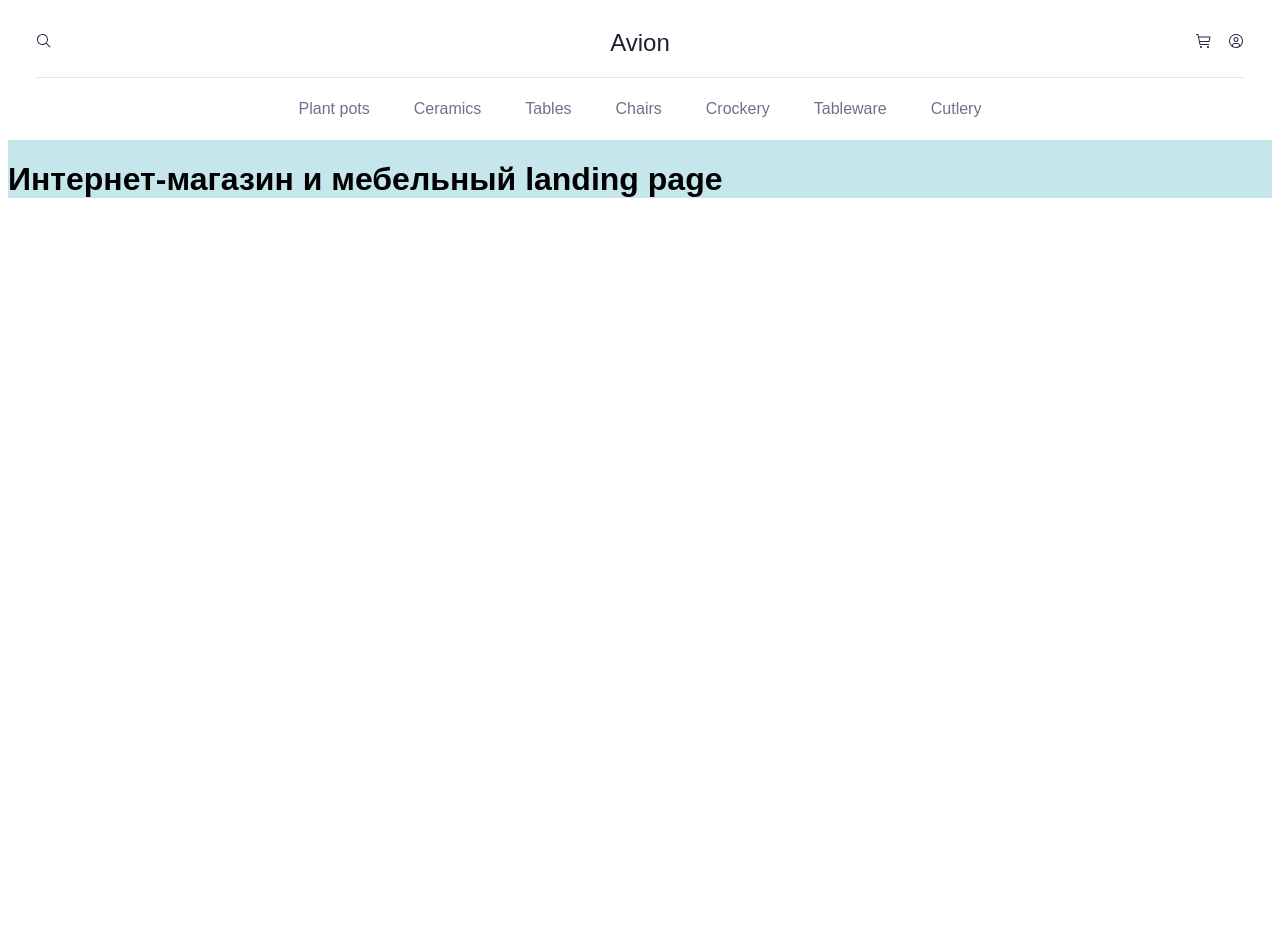
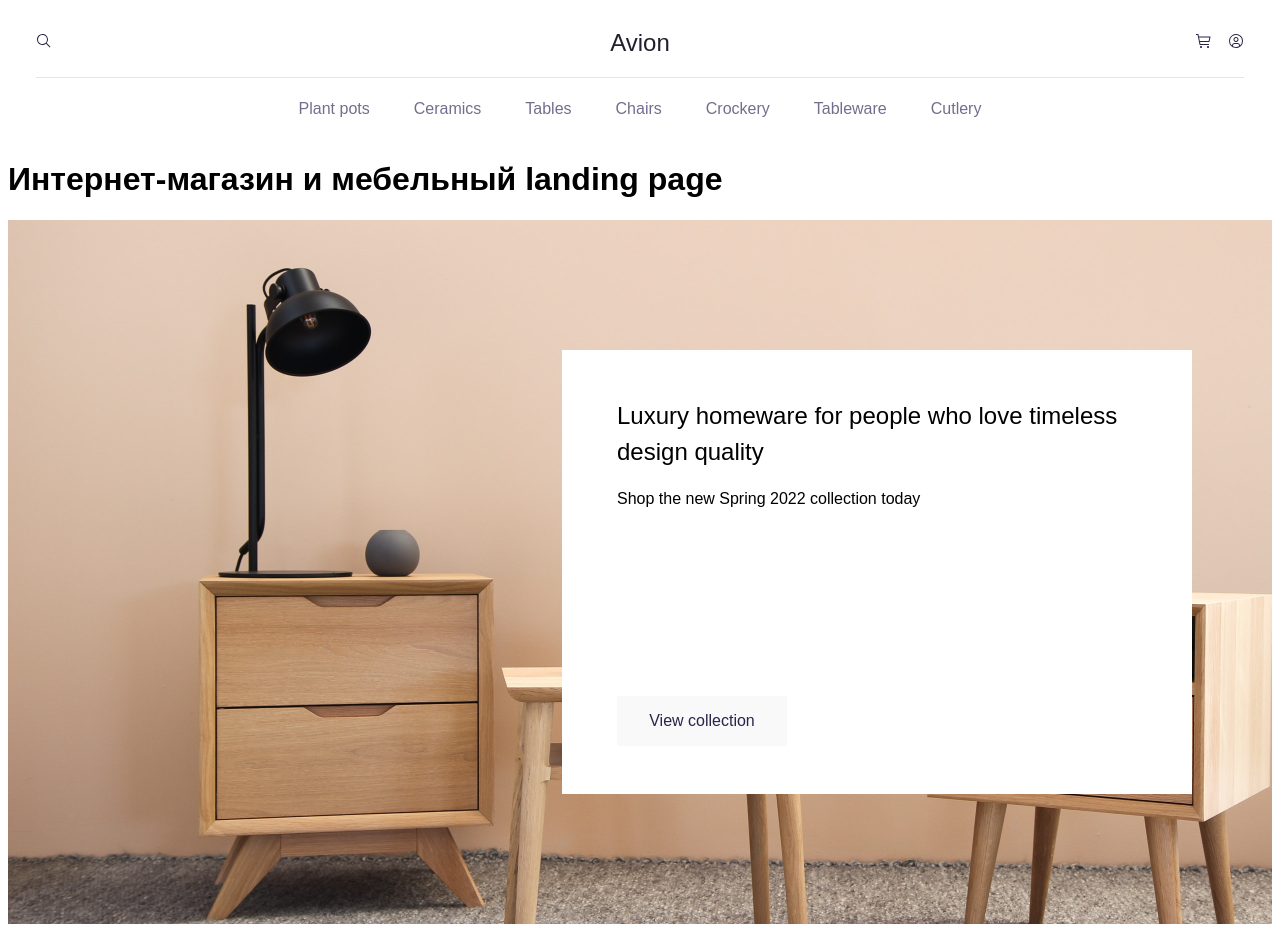
Before and after one commit to yuKalashnikova2/landing-page, a Nuxt app: page / in a window 1280 px wide. Before the commit the page ends 816 px from the top, so only its background shows below. Built offline with nearby package versions, Linux system fonts and the light colour scheme; a web font is replaced by a local one.

Commit message:
feat(component): HeroBlock

```diff
--- a/app.vue
+++ b/app.vue
@@ -26,12 +26,15 @@ a {
   color: #22202e;
 }
 
+img {
+  max-width: 100%;
+}
+
 ul li {
   list-style-type: none;
 }
 .container {
   margin: 0 auto;
   max-width: 1440px;
-  background: rgb(197, 230, 234);
 }
 </style>
--- /dev/null
+++ b/components/HeroBlock.vue
@@ -0,0 +1,56 @@
+<script setup></script>
+
+<template>
+  <div class="hero">
+    <div class="hero-info">
+      <div class="hero-info__text">
+        <h2 class="hero-info__title">
+          Luxury homeware for people who love timeless design quality
+        </h2>
+        <span class="hero-info__description"
+          >Shop the new Spring 2022 collection today</span
+        >
+      </div>
+      <div class="hero-info__link">
+        <NuxtLink to="#" class="hero-info__link-btn">View collection</NuxtLink>
+      </div>
+    </div>
+  </div>
+</template>
+
+<style lang="scss">
+.hero {
+  background: url('/img/hero-block.png');
+  height: 704px;
+  background-size: cover;
+  display: flex;
+  justify-content: flex-end;
+  align-items: center;
+  padding-right: 80px;
+  &-info {
+    background-color: #fff;
+    max-width: 630px;
+    padding: 48px 55px;
+    height: 444px;
+    display: flex;
+    flex-direction: column;
+    justify-content: space-between;
+
+    &__title {
+      line-height: 1.5;
+      font-weight: 400;
+      margin: 0 0 20px 0;
+    }
+    &__link {
+      background: #f9f9f9;
+      width: 170px;
+      display: flex;
+      justify-content: center;
+      &-btn {
+        color: #2a254b;
+        padding: 16px 32px;
+      }
+    }
+  }
+}
+</style>
--- a/pages/index.vue
+++ b/pages/index.vue
@@ -1,3 +1,5 @@
+
 <template>
     <h1>Интернет-магазин и мебельный landing page</h1>
+    <HeroBlock />
 </template>
```
Also changed, not shown: public/img/hero-block.png (added).
